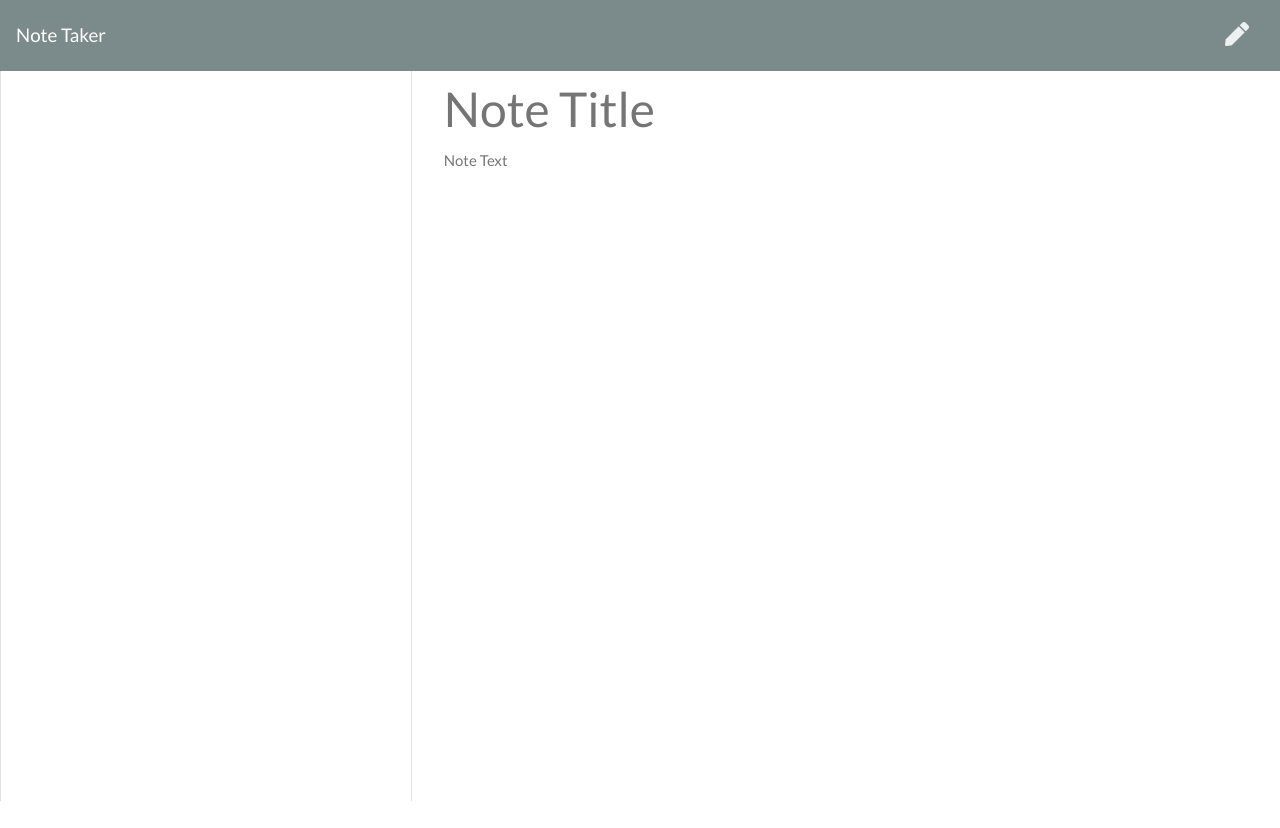
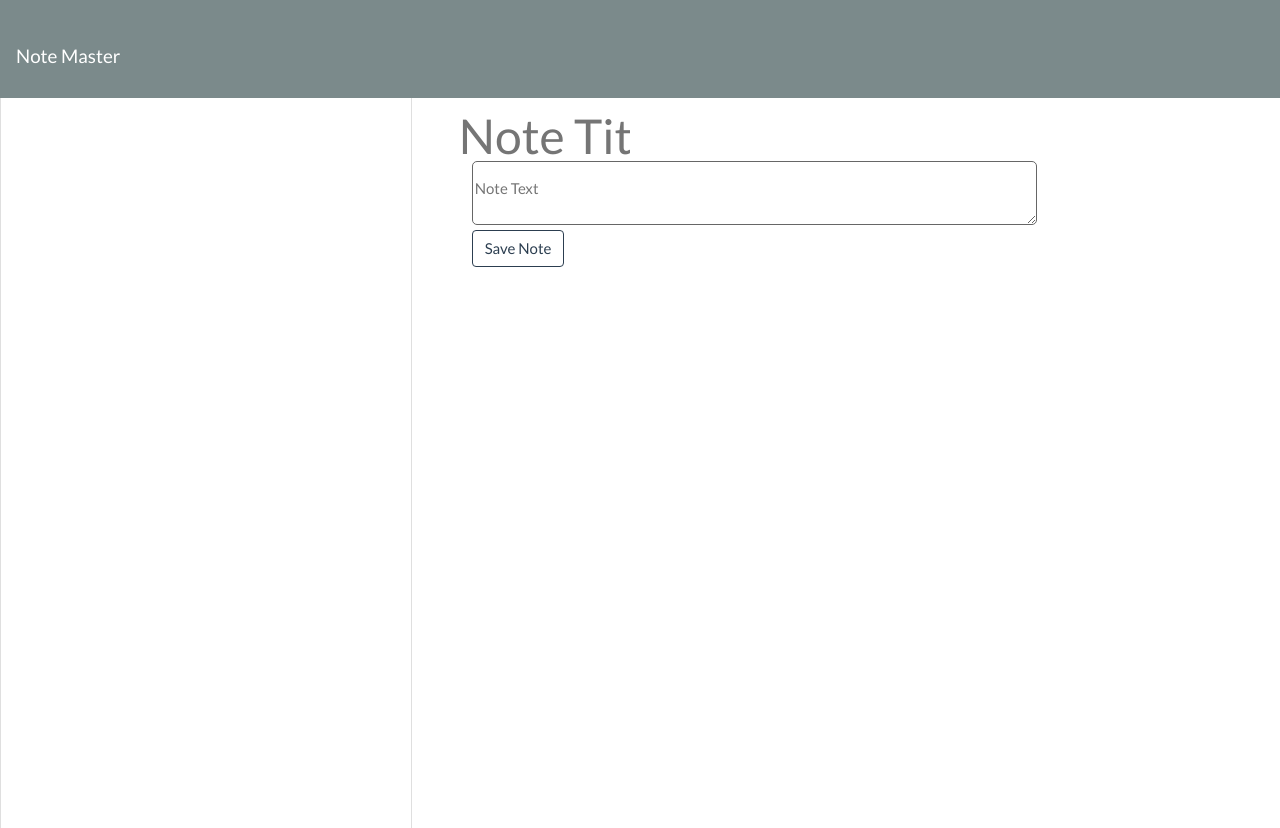
Before and after one commit to falconreid/NoteMaster, a website: page public/notes.html in a window 1280 px wide. Before the commit the page ends 806 px from the top, so only its background shows below. Drawn offline with nearby package versions, Linux system fonts and the light colour scheme; no server answers.

Commit message:
style changes

```diff
--- a/public/assets/css/styles.css
+++ b/public/assets/css/styles.css
@@ -1,4 +1,5 @@
-html, body {
+html,
+body {
   height: 100%;
   margin: 0;
   padding: 0;
@@ -15,7 +16,8 @@ html, body {
   cursor: pointer;
 }
 
-.note-textarea, .note-title {
+.note-textarea,
+.note-title {
   color: #000000;
   width: 100%;
   outline: none;
@@ -23,8 +25,10 @@ html, body {
 }
 
 .note-textarea {
-  resize: none;
+  resize: both !important ;
   height: calc(100% - 63px);
+  border: solid 1px #666 !important;
+  border-radius: 5px;
   padding-top: 15px;
 }
 
@@ -34,7 +38,8 @@ html, body {
   font-size: 3rem;
 }
 
-.note-title:read-only, .note-textarea:read-only {
+.note-title:read-only,
+.note-textarea:read-only {
   color: #757575;
 }
 
--- a/public/notes.html
+++ b/public/notes.html
@@ -4,7 +4,7 @@
     <meta charset="UTF-8" />
     <meta name="viewport" content="width=device-width, initial-scale=1.0" />
     <meta http-equiv="X-UA-Compatible" content="ie=edge" />
-    <title>Note Taker</title>
+    <title>Note Master</title>
     <link
       rel="stylesheet"
       href="https://cdnjs.cloudflare.com/ajax/libs/bootswatch/4.1.3/flatly/bootstrap.min.css"
@@ -20,11 +20,7 @@
 
   <body>
     <nav class="navbar navbar-dark bg-dark">
-      <a class="navbar-brand" href="/">Note Taker </a>
-      <div class="icons">
-        <i class="fas fa-save text-light save-note"></i>
-        <i class="fas fa-pen text-light new-note"></i>
-      </div>
+      <h1><a class="navbar-brand" href="/">Note Master</a></h1>
     </nav>
     <div class="container-fluid">
       <div class="row">
@@ -34,13 +30,28 @@
           </div>
         </div>
         <div class="col-8">
-          <input
-            class="note-title"
-            placeholder="Note Title"
-            maxlength="28"
-            type="text"
-          />
-          <textarea class="note-textarea" placeholder="Note Text"></textarea>
+          <div class="container">
+          <div class="row">
+
+            <div class="col-3">
+              <input
+                class="note-title"
+                placeholder="Note Title"
+                maxlength="35"
+                type="text"
+              />
+            </div>
+          </div>
+
+            <div class="col-9">
+              <textarea
+                class="note-textarea"
+                placeholder="Note Text"
+              ></textarea>
+              <button id="saveBtn" type="button" class="btn btn-outline-primary">Save Note</button>
+            </div>
+          </div>
+          </div>
         </div>
       </div>
     </div>
@@ -48,3 +59,14 @@
     <script src="/assets/js/index.js"></script>
   </body>
 </html>
+
+<script type="text/javascript">
+$("#saveBtn").on("click", function(event) {
+  event.preventDefault();
+
+  let newNote = {
+    $('textarea.note-textarea');}
+  console.log(newNote);
+});
+
+</script>
--- a/routes/apiRoutes.js
+++ b/routes/apiRoutes.js
@@ -6,10 +6,6 @@ var noteArray = require("../db/db.json");
 
 module.exports = function (app) {
   // API GET Requests
-  // Below code handles when users "visit" a page.
-  // In each of the below cases when a user visits a link
-  // (ex: localhost:PORT/api/admin... they are shown a JSON of the data in the table)
-  // ---------------------------------------------------------------------------
 
   app.get("/api/notes", function (req, res) {
     res.json(noteArray);
```
Also changed, not shown: routes/htmlRoutes.js (+1 -8 lines).
